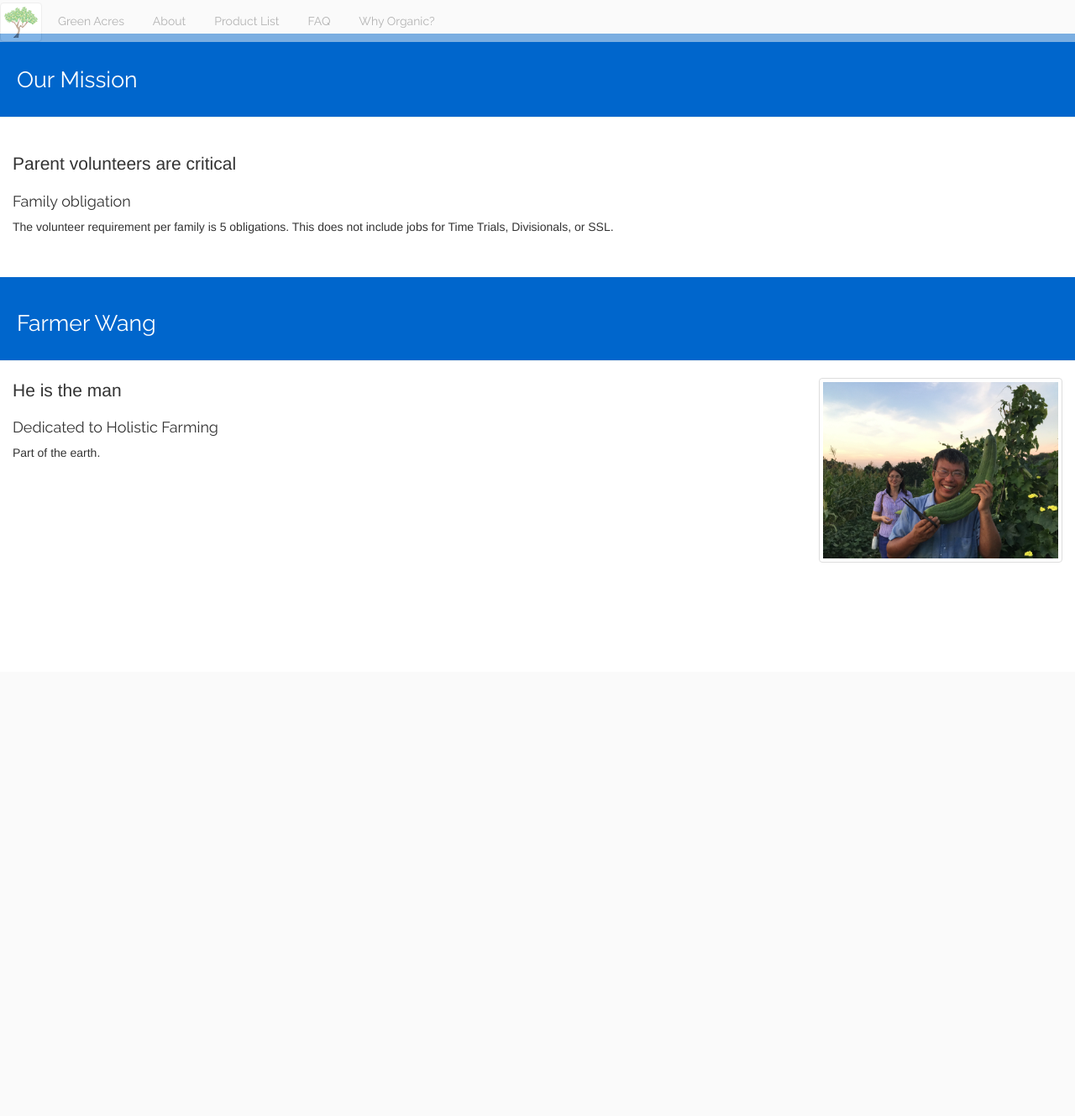
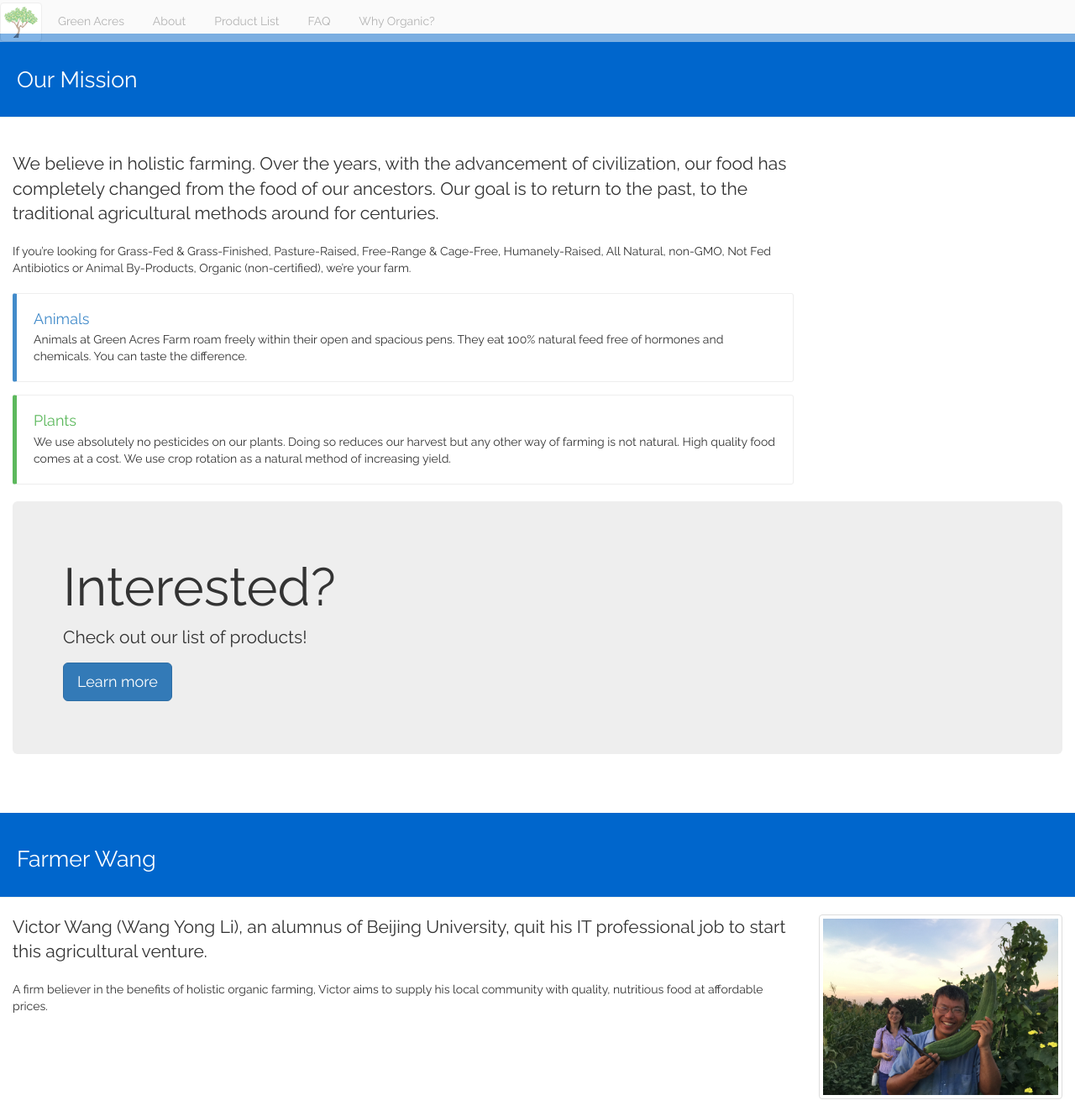
Before and after one commit to jtang495/green-nature, a Django app: page /about in a window 1280 px wide. Shown: the whole page at 84% size. Before the commit the page ends 670 px from the top, so only its background shows below. Run offline with Django 3.2, Linux system fonts and the light colour scheme; some libraries are stand-ins or nearby versions.

Commit message:
Functional Announcement and Product Pages
Beginning graphical work

```diff
--- a/paradise/reviews/admin.py
+++ b/paradise/reviews/admin.py
@@ -1,6 +1,6 @@
 from django.contrib import admin
 
-from .models import Wine, Review
+from .models import Wine, Review, Announcement
 
 class ReviewAdmin(admin.ModelAdmin):
     model = Review
@@ -9,4 +9,5 @@ class ReviewAdmin(admin.ModelAdmin):
     search_fields = ['comment']
 
 admin.site.register(Wine)
+admin.site.register(Announcement)
 admin.site.register(Review, ReviewAdmin)
--- a/paradise/reviews/static/reviews/style.css
+++ b/paradise/reviews/static/reviews/style.css
@@ -78,7 +78,9 @@ body {
     padding-top: 20px;
     border: 5px;
     margin-left: 0px;
-    float: left;
+    font-family: Raleway;
+    font-size: 14px;
+/*    float: left;*/
 }
 
 
@@ -140,3 +142,60 @@ h1 a {
 h1, h2, h3, h4 {
     font-family: 'Raleway';
 }
+
+.bs-callout {
+    padding: 20px;
+    margin: 20px 0;
+    border: 1px solid #eee;
+    border-left-width: 5px;
+    border-radius: 3px;
+}
+.bs-callout h4 {
+    margin-top: 0;
+    margin-bottom: 5px;
+}
+.bs-callout p:last-child {
+    margin-bottom: 0;
+}
+.bs-callout code {
+    border-radius: 3px;
+}
+.bs-callout+.bs-callout {
+    margin-top: -5px;
+}
+.bs-callout-default {
+    border-left-color: #777;
+}
+.bs-callout-default h4 {
+    color: #777;
+}
+.bs-callout-primary {
+    border-left-color: #428bca;
+}
+.bs-callout-primary h4 {
+    color: #428bca;
+}
+.bs-callout-success {
+    border-left-color: #5cb85c;
+}
+.bs-callout-success h4 {
+    color: #5cb85c;
+}
+.bs-callout-danger {
+    border-left-color: #d9534f;
+}
+.bs-callout-danger h4 {
+    color: #d9534f;
+}
+.bs-callout-warning {
+    border-left-color: #f0ad4e;
+}
+.bs-callout-warning h4 {
+    color: #f0ad4e;
+}
+.bs-callout-info {
+    border-left-color: #5bc0de;
+}
+.bs-callout-info h4 {
+    color: #5bc0de;
+}
--- a/paradise/reviews/templates/reviews/about_detail.html
+++ b/paradise/reviews/templates/reviews/about_detail.html
@@ -11,12 +11,64 @@
 <div class="container-fluid">
     <div class="row">
         <div class="col-md-9">
-            <p class="lead">Parent volunteers are critical
-                <h4>Family obligation</h4>
-                <p>The volunteer requirement per family is 5 obligations. This does not include jobs for Time Trials, Divisionals, or SSL.
+            <p class="lead">We believe in holistic farming. Over the years, with the advancement of civilization, our food has completely changed from the food of our ancestors. Our goal is to return to the past, to the traditional agricultural methods around for centuries.
+
+            <p>If you’re looking for
+Grass-Fed & Grass-Finished, Pasture-Raised,
+Free-Range & Cage-Free, Humanely-Raised, All Natural, non-GMO,
+Not Fed Antibiotics or Animal By-Products, Organic (non-certified),
+we’re your farm. </p>
+            <div class="bs-callout bs-callout-primary">
+  <h4>Animals</h4>
+  Animals at Green Acres Farm roam freely within their open and spacious pens. They eat 100% natural feed free of hormones and chemicals. You can taste the difference.
+</div>
+            <div class="bs-callout bs-callout-success">
+  <h4>Plants</h4>
+  We use absolutely no pesticides on our plants. Doing so reduces our harvest but any other way of farming  is not natural. High quality food comes at a cost. We use crop rotation as a natural method of increasing yield.
+</div>
+
+
+
+        </div>
+        <div class="col-md-3">
+        </div><!-- /.col-md-3 -->
+  </div><!-- /.row -->
+
+
+<div class="jumbotron">
+  <h1>Interested?</h1>
+  <p>Check out our list of products! </p>
+  <p><a class="btn btn-primary btn-lg" href="#" role="button">Learn more</a></p>
+</div>
+
+<div class="row">
+    <div class="page-header">
+      <h3>Farmer Wang</h3>
+    </div>
+</div>
+
+    <div class="row">
+        <div class="col-md-9">
+            <p class="lead">Victor Wang (Wang Yong Li), an alumnus of Beijing University, quit his IT professional job to start this agricultural venture.
+<!--                <h4>Dedicated to Holistic Farming</h4>-->
+                <p>A firm believer in the benefits of holistic organic farming, Victor aims to supply his local community with quality, nutritious food at affordable prices.
                     <p>
         </div>
         <div class="col-md-3">
+            <a href="#" class="thumbnail">
+      <img src="{% static 'reviews/image/farmer_wang.jpg' %}" alt="...">
+    </a>
+
+        </div><!-- /.col-md-3 -->
+  </div><!-- /.row -->
+</div><!-- /.container -->
+
+
+
+
+
+{% endblock %}
+
 <!--
       <div class="sidebar">
         <ul class="list-group">
@@ -36,32 +88,3 @@
         </ul>
       </div> /.sidebar
 -->
-        </div><!-- /.col-md-3 -->
-  </div><!-- /.row -->
-<div class="row">
-    <div class="page-header">
-      <h3>Farmer Wang</h3>
-    </div>
-</div>
-
-    <div class="row">
-        <div class="col-md-9">
-            <p class="lead">He is the man
-                <h4>Dedicated to Holistic Farming</h4>
-                <p>Part of the earth.
-                    <p>
-        </div>
-        <div class="col-md-3">
-            <a href="#" class="thumbnail">
-      <img src="{% static 'reviews/image/farmer_wang.jpg' %}" alt="...">
-    </a>
-
-        </div><!-- /.col-md-3 -->
-  </div><!-- /.row -->
-</div><!-- /.container -->
-
-
-
-
-
-{% endblock %}
--- a/paradise/reviews/views.py
+++ b/paradise/reviews/views.py
@@ -1,7 +1,7 @@
 from django.shortcuts import get_object_or_404, render
 from django.http import HttpResponseRedirect
 from django.core.urlresolvers import reverse
-from .models import Review, Wine
+from .models import Review, Wine, Announcement
 from .forms import ReviewForm
 import datetime
 
@@ -61,5 +61,6 @@ def why_detail(request):
     return render(request, 'reviews/why_detail.html', context)
 
 def home(request):
-    context = {'home':home}
+    announcement_list = Announcement.objects.order_by('-pub_date')[:9]
+    context = {'announcement_list':announcement_list}
     return render(request, 'reviews/home.html', context)
```
Also changed, not shown: paradise/reviews/forms.py (+7 -1 lines), paradise/reviews/models.py (+9 -0 lines), paradise/reviews/templates/reviews/home.html (+16 -0 lines), paradise/reviews/templates/reviews/why_detail.html (+15 -0 lines), paradise/reviews/templates/reviews/wine_detail.html (+6 -8 lines), media_cdn/None/background.JPG (added), media_cdn/None/plant3.JPG (added), paradise/db.sqlite3, paradise/reviews/migrations/0004_auto_20160830_2055.py (added), 5 other files.
